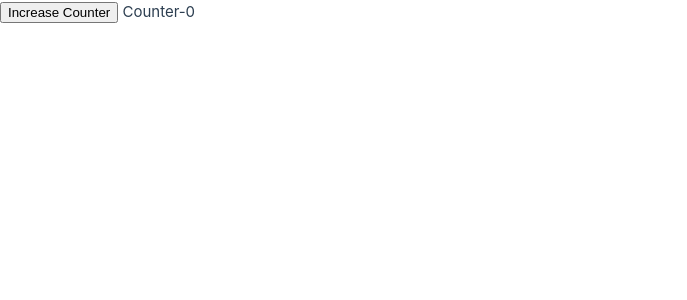
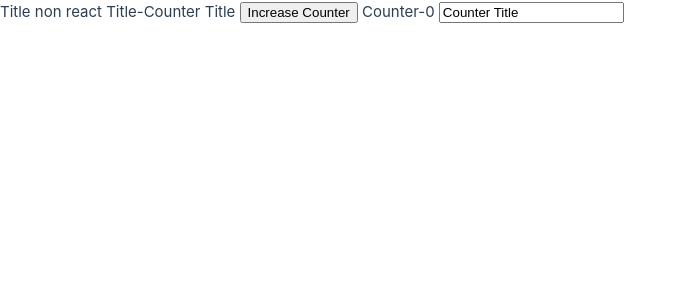
Before and after one commit to TanzimIbthesam/Vue-3, a Vue app in the folder Vue3CompositionApiwithPinia/: page / in a window 1280 px wide. Shown: the top 300 px of the page, without its empty margins (0-687 px from the left). Built offline with nearby package versions, Linux system fonts and the light colour scheme.

Commit message:
2-2 way data binding,reactivedata

```diff
--- a/Vue3CompositionApiwithPinia/src/views/HomeView.vue
+++ b/Vue3CompositionApiwithPinia/src/views/HomeView.vue
@@ -1,16 +1,30 @@
 <template>
   <div>
+    <!-- Non reactive data -->
+    {{nonreacttitle}}
+    Title-{{counterData.title}}
     <button @click="increaseCounter">Increase Counter</button>
-    Counter-{{counter}}
+    Counter-{{counterData.counter}}
+    <!-- 2 way data binding -->
+    <input type="text" v-model="counterData.title" name="" id="">
   </div>
 </template>
 
 <script setup>
-import { ref } from "vue";
-const counter=ref(0);
+import { reactive, ref } from "vue";
+const counter=ref(0),title=ref("Counter Title")
+//Mot reactive data
+const nonreacttitle="Title non react"
 const increaseCounter=()=>{
-      counter.value++
+      // counter.value++
+      // title.value="Title changed"
+      counterData.counter++;
+      counterData.title="Title changed"
   }
+const counterData=reactive({
+    counter:0,
+    title:'Counter Title'
+})
 </script>
 
 <style>
```
